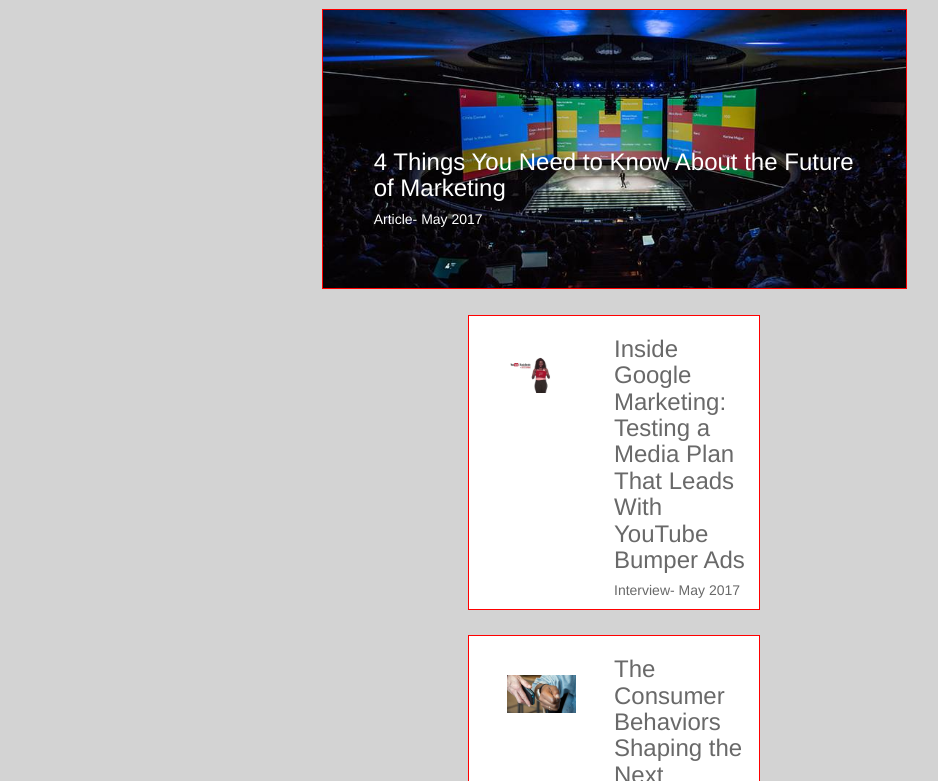
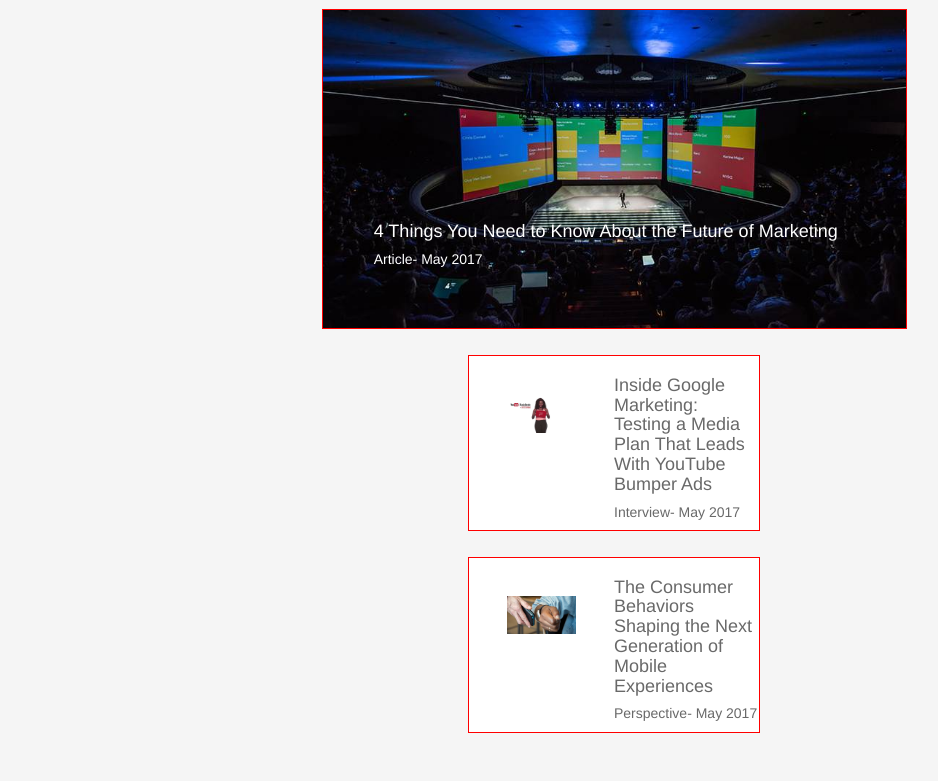
Before and after one commit to Jlannon90/responsive-design, a plain HTML site: page index.html in a window 1280 px wide. Shown: the part 76-857 px from the top of the page, without its empty margins (26-964 px from the left). Drawn offline with Linux system fonts and the light colour scheme.

Commit message:
adjust h3 font size

```diff
--- a/css/styles.css
+++ b/css/styles.css
@@ -11,7 +11,7 @@
 /*BODY AND HTML STYLING*/
 
 html, body {
-  background-color: lightgrey;
+  background-color: #f5f5f5;
 
 
 }
@@ -25,7 +25,7 @@ html, body {
   background-position: center;
   float: none;
   margin: 2vw auto;
-  height: 35vh;
+  height: 40vh;
   background-color: white;
   overflow: auto;
 
@@ -41,7 +41,7 @@ html, body {
   background-position: center;
   float: none;
   margin: 2vw auto;
-  height: 35vh;
+  height: 40vh;
   background-color: white;
   overflow: auto;
 }
@@ -82,7 +82,6 @@ html, body {
   overflow: auto;
 }
 
-
 img {
   float: left;
   width: 50%;
@@ -93,6 +92,7 @@ img {
   float: right;
   width: 50%;
   color: #696969;
+  height: 100%;
 }
 
 .large-text {
@@ -100,6 +100,10 @@ img {
   position: absolute;
   bottom: 0;
   margin: 4vw;
+}
+
+h3 {
+  font-size: 18px;
 }
 
 
```
